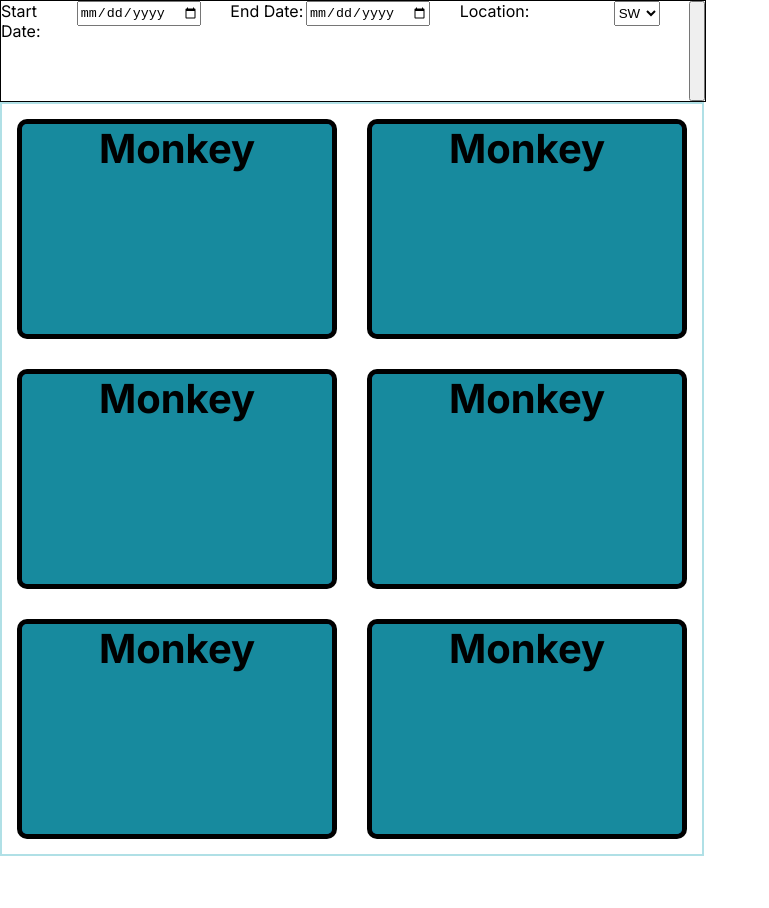
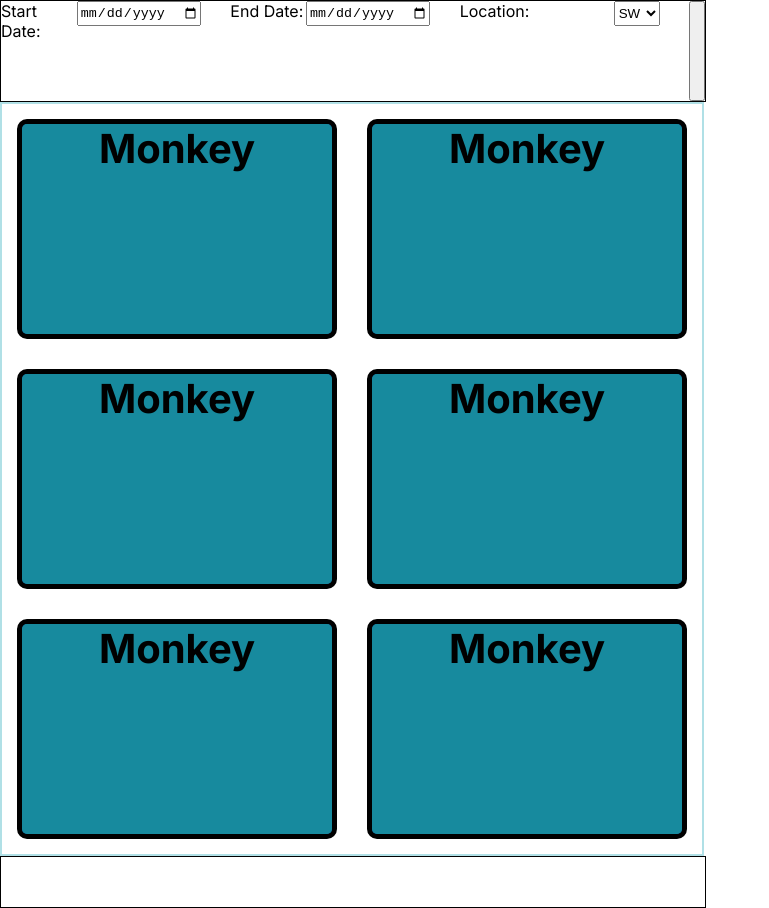
Before and after one commit to CharelSuarez/utsc-community, a Next.js app in the folder frontend/: page /map in a window 1280 px wide. Shown: the whole page, without its empty margins (0-769 px from the left). Built offline with nearby package versions, Linux system fonts and the light colour scheme.

Commit message:
Structured Page Better

```diff
--- a/frontend/src/app/map/page.tsx
+++ b/frontend/src/app/map/page.tsx
@@ -1,7 +1,14 @@
 import Filter from "@/components/Map/FilterEvent/Filter";
+import Events from "@/components/Map/Events/Events";
+import Pagination from "@/components/Map/Pagination/Pagination";
 
 export default function Page() {
     return (
-        <Filter></Filter>
+        <div>
+            <Filter></Filter>
+            <Events></Events>
+            <Pagination></Pagination>
+        </div>
+
     );
   }
--- /dev/null
+++ b/frontend/src/components/Map/Calendar/Calendar.tsx
@@ -0,0 +1,14 @@
+import "./Calendar.css";
+import "@/components/Map/FilterEvent/Filter.css";
+interface CalendarProps {
+    label: string;
+}
+
+export default function Calendar({label} : CalendarProps){
+    return (
+        <div className="oneFilter">
+            <label>{label}:</label>
+            <input type="date"></input>
+        </div>
+      );
+}
--- a/frontend/src/components/Map/FilterEvent/Filter.css
+++ b/frontend/src/components/Map/FilterEvent/Filter.css
@@ -1,9 +1,5 @@
-.filterBox{
-    height: 900px;
-    width: 800px;
-}
 
-.filterBox .filters{
+.filters{
     border: 1px solid black;
     height: 100px;
     width: 704px;
@@ -12,7 +8,7 @@
     justify-content: space-between;
 }
 
-.filterBox .filters .oneFilter{
+.filters .oneFilter{
     height: 25px;
     width: 200px;
     display: flex;
--- a/frontend/src/components/Map/FilterEvent/Filter.tsx
+++ b/frontend/src/components/Map/FilterEvent/Filter.tsx
@@ -1,35 +1,15 @@
 import "./Filter.css";
-import Events from "@/components/Map/Events/Events";
+import Calendar from "@/components/Map/Calendar/Calendar";
+import Location from "@/components/Map/Location/Location";
+
 export default function Filter(){
     return (
-      <div className="filterBox">
         <div className="filters">
-
-          <div className="oneFilter">
-            <label>Start Date:</label>
-            <input type="date"></input>
-          </div>
-
-          <div className="oneFilter">
-            <label>End Date:</label>
-            <input type="date"></input>
-          </div>
-
-          <div className="oneFilter">
-            <label>Location:</label>
-            <select name="locations" id="locations">
-              <option value="SW">SW</option>
-              <option value="MW">MW</option>
-              <option value="IC">IC</option>
-              <option value="AC">AC</option>
-            </select>
-          </div>
-
+          <Calendar label="Start Date"></Calendar>
+          <Calendar label="End Date"></Calendar>
+          <Location></Location>
           <button></button>
-
         </div>
-        <Events></Events>
-      </div>
 
       );
 }
--- /dev/null
+++ b/frontend/src/components/Map/Location/Location.tsx
@@ -0,0 +1,16 @@
+import "./Location.css";
+import "@/components/Map/FilterEvent/Filter.css";
+
+export default function Location(){
+    return (
+        <div className="oneFilter">
+        <label>Location:</label>
+        <select name="locations" id="locations">
+          <option value="SW">SW</option>
+          <option value="MW">MW</option>
+          <option value="IC">IC</option>
+          <option value="AC">AC</option>
+        </select>
+      </div>
+      );
+}
--- /dev/null
+++ b/frontend/src/components/Map/Pagination/Pagination.css
@@ -0,0 +1,8 @@
+.pageBox {
+    border: 1px solid black;
+    height: 50px;
+    width: 704px;
+    display: flex;
+    flex-direction: row;
+    justify-content: space-between;
+}
--- /dev/null
+++ b/frontend/src/components/Map/Pagination/Pagination.tsx
@@ -0,0 +1,6 @@
+import "./Pagination.css";
+export default function Page(){
+    return (
+      <div className="pageBox"></div>
+      );
+}
```
Also changed, not shown: frontend/src/components/Map/Calendar/Calendar.css (added), frontend/src/components/Map/Location/Location.css (added).
